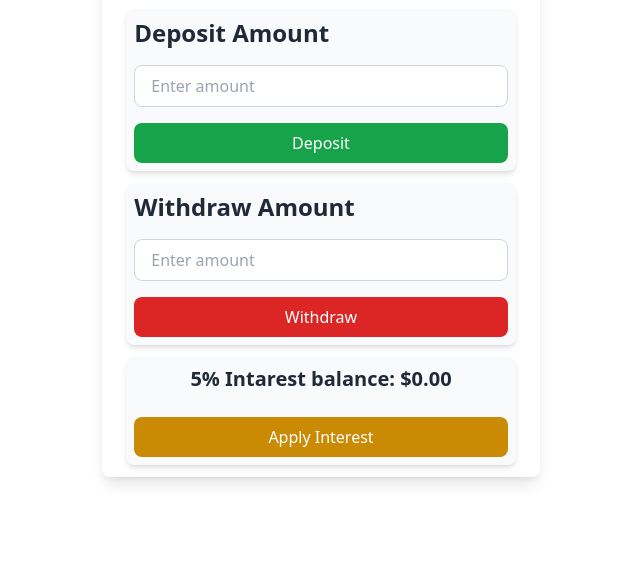
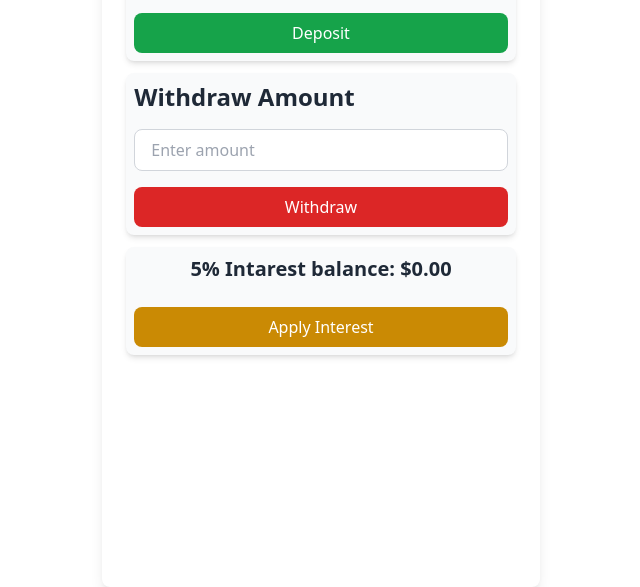
Before and after one commit to rezaulislam54/Simple-bank-Calculation-Javascript, a plain HTML site: page index.html in a window 1280 px wide. Shown: the part 213-800 px from the top of the page, without its empty margins (319-959 px from the left). Drawn offline with nearby package versions, Linux system fonts and the light colour scheme.

Commit message:
some change

```diff
--- a/index.html
+++ b/index.html
@@ -8,7 +8,7 @@
 
 </head>
 <body class="flex items-center justify-center h-screen">
-    <div class=" max-w-lg  bg-white shadow-lg rounded-lg overflow-hidden">
+    <div class=" max-w-lg  bg-white shadow-lg rounded-lg overflow-hidden h-screen">
         <div class="bg-gradient-to-r from-purple-500 to-pink-500 text-white px-6 py-1">
             <h1 class="text-3xl ml-10 font-extrabold">Banking System</h1>
         </div>
```
